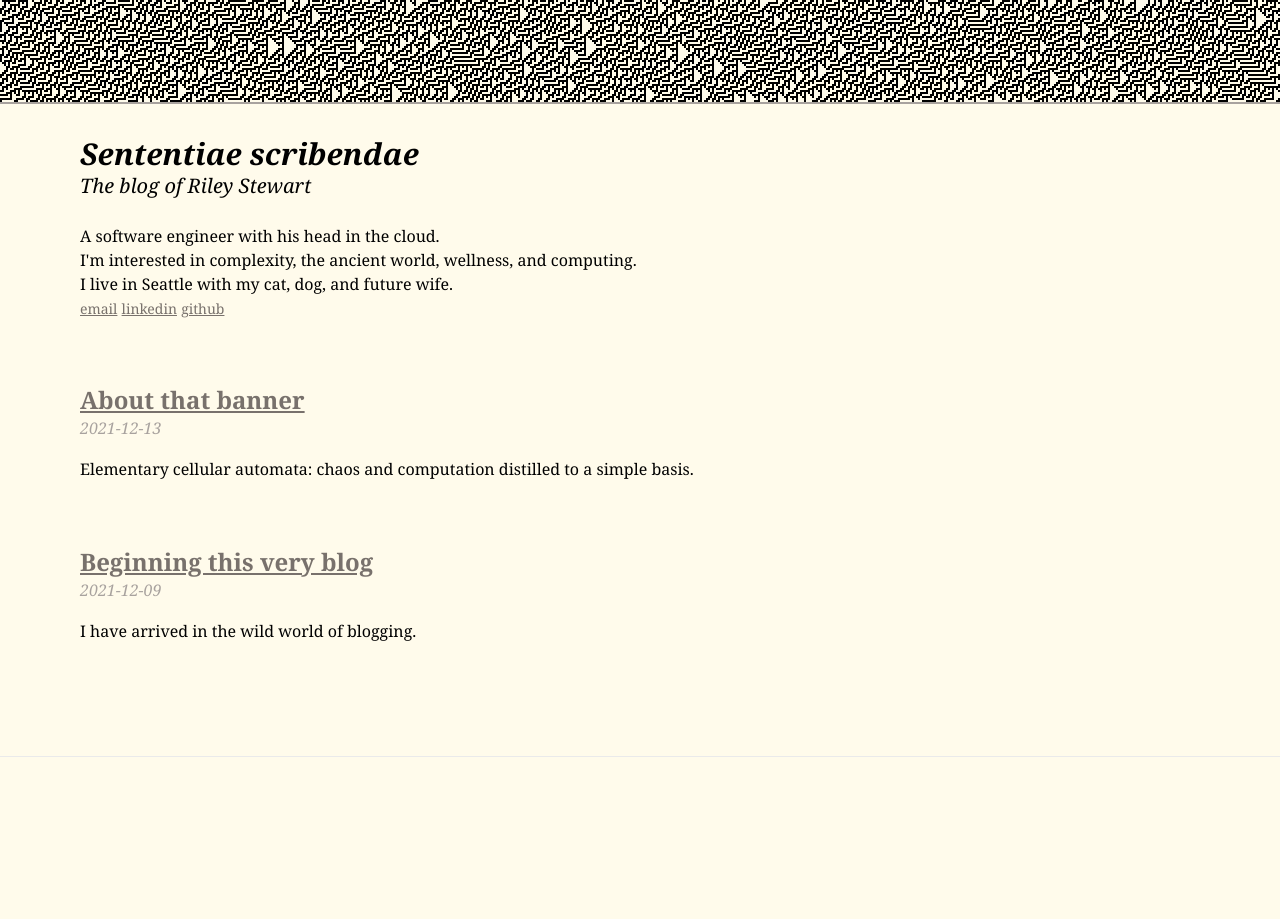
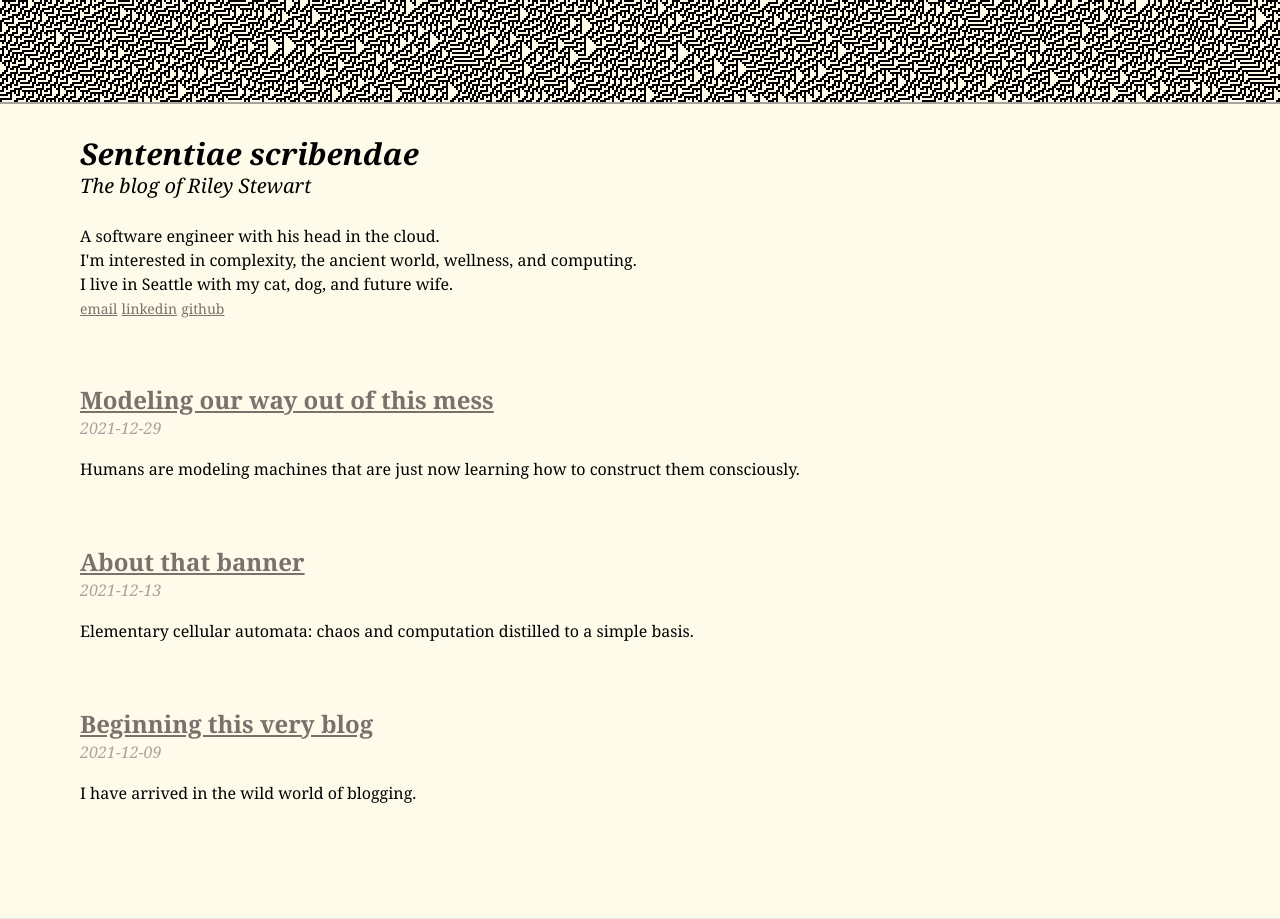
Before and after one commit to ristew/blog, a Next.js app: page / in a window 1280 px wide. Before the commit the page ends 800 px from the top, so only its background shows below. Built offline with nearby package versions, Linux system fonts and the light colour scheme.

Commit message:
modeling post

```diff
--- a/components/markdown-styles.module.css
+++ b/components/markdown-styles.module.css
@@ -7,6 +7,10 @@
 .markdown ol,
 .markdown blockquote {
   @apply my-6;
+}
+
+.markdown blockquote {
+  @apply pl-6 border-l-4 border-stone-500 text-stone-500;
 }
 
 .markdown h2 {
--- /dev/null
+++ b/posts/modeling.md
@@ -0,0 +1,22 @@
+---
+title: 'Modeling our way out of this mess'
+excerpt: "Humans are modeling machines that are just now learning how to construct them consciously."
+date: '2021-12-29'
+author:
+  name: Riley Stewart
+---
+As humans, we understand the world implicitly through models.  Reality is intractably complex, and being complex means it cannot be distilled into neat equations and laws beyond its very basic levels.  This is evident in the failures of classic economics to explain the chaotic motions of the economy, in our blindness to the ecological damage human interventions cause, and the countless governmental policies that have produced results counterintuitive to their own aims like the war on drugs.  Jay Forrester put it best in *The Counterintuitive Behavior of Social Systems*:
+
+> Each of us uses models constantly. Every person in private life and in business instinctively uses models for decision making. The mental images in one’s head about one’s surroundings are models. One’s head does not contain real families, businesses, cities, governments, or countries. One uses selected concepts and relationships to represent real systems. A mental image is a model. All decisions are taken on the basis of models. All laws are passed on the basis of models. All executive actions are taken on the basis of models. The question is not to use or ignore models. The question is only a choice among alternative models.
+
+The way we interact with the world is tied to our models of it - our actions are gauged on the potential consequences, whether when choosing what to say to someone based on our expectations of how they will react or more simply when trying to grab something in the dark.  The field of robotics has generated many interesting insights into how the average human is still better at physical manipulation than state of the art machines, but when you give the machines a self-model that they can update, they [can pick up new skills they weren’t explicitly trained for](https://www.creativemachineslab.com/uploads/6/9/3/4/69340277/task-agnostic_self-modeling_machines.pdf) and even recover from damage.  Of course, sometimes our intuitive spatial models fail us, as I like to remind myself when I knock something off a table gesticulating about this or that.
+
+Beyond the physical, we form intuitive notions about complex systems into what is called expertise.  Everyone has heard an expert on something try to explain why something is happening and fail utterly to our own amusement.  Not that the expert has thrown away their whole life in some academic wormhole, but rather communicating our own internal models is very hard, especially to the unprimed listener.  Maybe a 30 second sound bite is laughably incomprehensible, but a 20 page paper or even a 300 page book are much better media for transmitting these implicit understandings, gathered over years of intense study, to the lay reader.  Indeed, this phenomenon, I would argue, is at the root of most of the bitter disagreements we see in the social sphere where antagonists have incompatible models but base their arguments on assumptions drawn from them, and thus get nowhere.
+
+Our innate ability to model the world has gotten us this far, and human expert knowledge is still probably the most valuable resource on the planet, but the revolutionary advent of computers has given us another way to develop these intuitions, notably one that can be directly tested and checked against the growing troves of data collected from the world.  The aforementioned Forrester paper is from 1971, and since then computer modelling methods have been refined into a whole slew of techniques for different types of systems and levels of uncertainty.  System dynamics boils continuous processes into stocks, flows, delays, and feedback mechanisms that illuminate pesky systems like supply chains or collapsing fisheries.  Agent-based modeling highlights the key role of the individual decision maker as the emergent basis of fractal-like complexity, the simplest examples being [cellular automata](https://rileystew.art/posts/banner).  The techniques for modelling are as varied and flexible as programming allows, which is to say unboundedly so.
+
+I would argue that video games are an interactive form of modelling that can be equally capable of encapsulating complex systems and studying their behaviors, in both entirely simulated worlds of interacting agents like in *Dwarf Fortress* or in virtual social interactions which resemble real world ones from history like *Eve Online*.  While constructed to entertain and not to be studied, it turns out that we are often entertained by complex, unpredictable behavior, especially when it can be weaved into a narrative.  When I play games I love the ones like *Dwarf Fortress* and *Rimworld* where the player is an architect of a virtual colony, responsible for building the structure of the world for agents to live and interact in, a world constrained by limited resources and persistent external threats.  It is frequently out of such adversarial conditions that the most spectacular complexities emerge, namely that of life itself.
+
+Currently, the ability to model the world *in silico* is accessible to only those with strong programming skills and patience for clunky tools.  Part of the difficulty arises from the fact that creating a model is such an open ended task, where no framework can really handle everything that can be asked of it.  A curious person attempting to create a model for the first time is very likely going to find themselves unsure of how to start translating their implicit model into an explicit one.  Academically oriented tools assume a theoretical basis in modelling and are usually very old projects with outdated interfaces.  Commercial ones are only a little better, but also cost in the thousands of dollars, leaving them only in the hands of larger institutions that can budget for such.
+
+I’m working on a new software platform to solve some of these pain points.  Hopefully, it will succeed in bringing modeling to a larger market and helping more people understand and wrangle complexity.  [Get in touch](mailto:me@rileystew.art) if you have any thoughts on this you would like to share.
```
